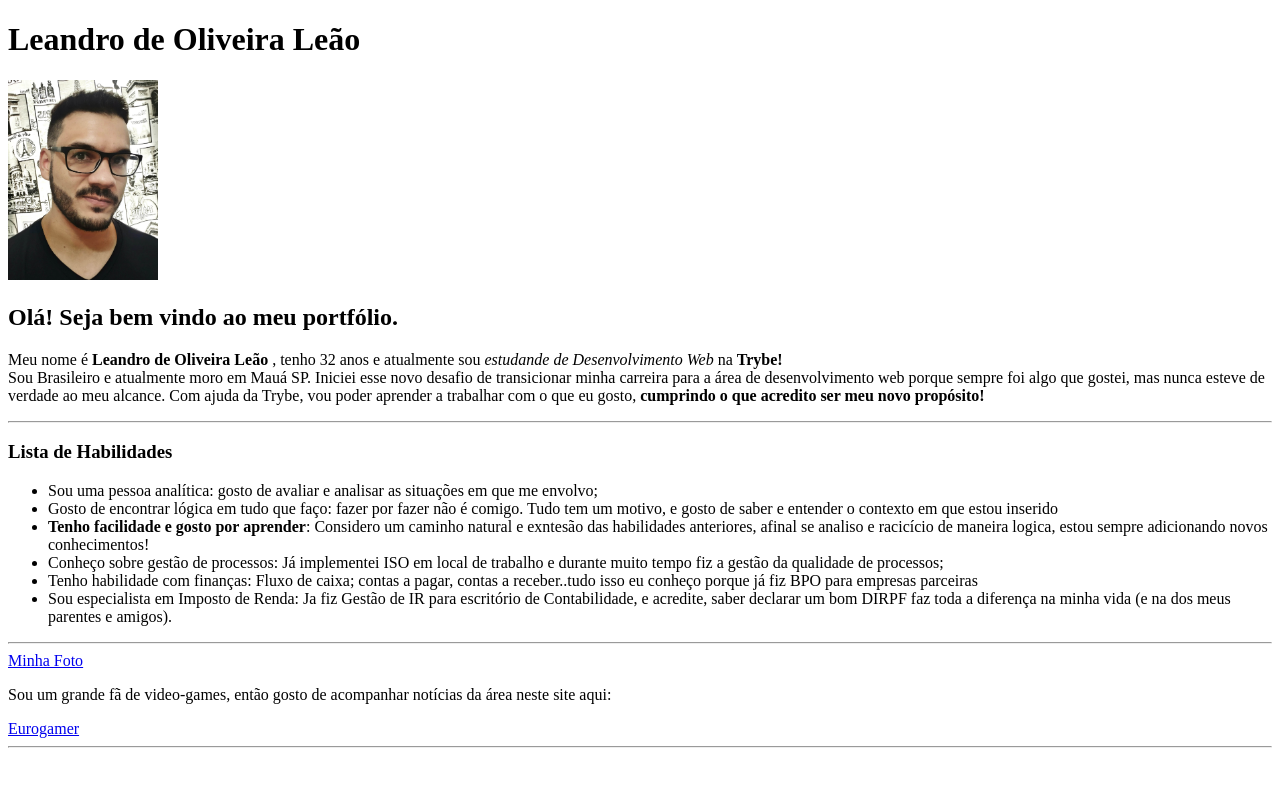
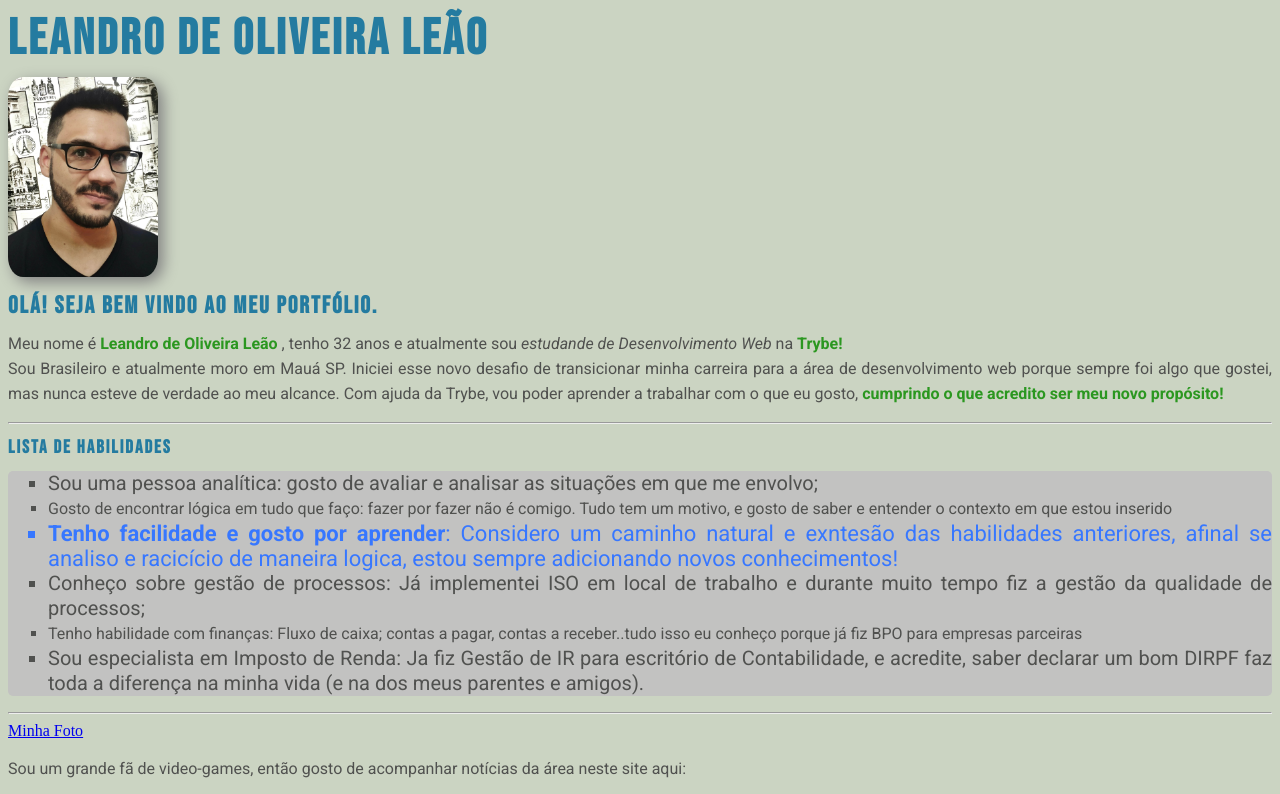
Before and after one commit to leandro-oleao/leandro-oleao.github.io, a plain HTML site: page index.html in a window 1280 px wide. Shown: the top 794 px of the page. Drawn offline with Linux system fonts and the light colour scheme.

Commit message:
Inclusao de CSS no Portfolio - V.01

```diff
--- a/index.html
+++ b/index.html
@@ -3,21 +3,72 @@
 <head>
     <meta charset="UTF-8">
     <title>Portfólio - Leandro de Oliveira Leão</title>
+    <link rel="preconnect" href="https://fonts.googleapis.com">
+<link rel="preconnect" href="https://fonts.gstatic.com" crossorigin>
+<link href="https://fonts.googleapis.com/css2?family=Bebas+Neue&display=swap" rel="stylesheet">
+<link rel="preconnect" href="https://fonts.googleapis.com">
+<link rel="preconnect" href="https://fonts.gstatic.com" crossorigin>
+<link href="https://fonts.googleapis.com/css2?family=Bebas+Neue&family=Roboto:ital,wght@0,100;0,300;0,400;0,500;0,700;0,900;1,100;1,300;1,400;1,500;1,700;1,900&display=swap" rel="stylesheet">
+
+    <style>
+        body {
+            background-color: #cbd4c2;
+            }
+
+        h1 {
+            font-family: bebas neue;
+            color: #247ba0;
+            font-size: 50px;
+            line-height: 10px;
+            letter-spacing: 3px;
+            }
+
+        p, li {
+            font-family: roboto;
+            color: #50514f;
+            text-align: justify;
+            line-height: 25px
+            }
+
+        h2, h3 {
+            font-family: bebas neue;
+            line-height: 10px;
+            letter-spacing: 2px;
+            color: #247ba0;
+                }
+
+        ul {
+            border-radius: 5px;
+            background-color: #c2c2c1;
+            list-style:square;
+            line-height: 25px ;
+        }
+
+        .list-size01 {
+            font-size: 20px;
+        }
+
+        .list-size-special {
+            font-size: 22px;
+            color: #3777FF;
+        }
+
+    </style>
 </head>
 <body>
     <h1 id="inicio">Leandro de Oliveira Leão</h1>
-    <img src="/imagens/leandro.jpg" alt="Rosto do Leandro sorrindo para a foto" width="150px">
+    <img style="border-radius: 10%;box-shadow:5px 5px 15px gray;" src="/imagens/leandro.jpg" alt="Rosto do Leandro sorrindo para a foto" width="150px">
     <h2>Olá! Seja bem vindo ao meu portfólio.</h2>
-    <p id="descricao">Meu nome é <strong>Leandro de Oliveira Leão</strong> , tenho 32 anos e atualmente sou <em>estudande de Desenvolvimento Web</em> na <strong>Trybe!</strong><br> Sou Brasileiro e atualmente moro em Mauá SP. Iniciei esse novo desafio de transicionar minha carreira para a área de desenvolvimento web porque sempre foi algo que gostei, mas nunca esteve de verdade ao meu alcance. Com ajuda da Trybe, vou poder aprender a trabalhar com o que eu gosto, <strong>cumprindo o que acredito ser meu novo propósito!</strong> </p>
+    <p id="descricao">Meu nome é <strong style="color: #2b9720;">Leandro de Oliveira Leão</strong> , tenho 32 anos e atualmente sou <em>estudande de Desenvolvimento Web</em> na <strong style="color: #2b9720;">Trybe!</strong><br> Sou Brasileiro e atualmente moro em Mauá SP. Iniciei esse novo desafio de transicionar minha carreira para a área de desenvolvimento web porque sempre foi algo que gostei, mas nunca esteve de verdade ao meu alcance. Com ajuda da Trybe, vou poder aprender a trabalhar com o que eu gosto, <strong style="color: #2b9720;">cumprindo o que acredito ser meu novo propósito!</strong> </p>
     <hr>
     <h3 id="habilidade">Lista de Habilidades</h3>
     <ul>
-        <li>Sou uma pessoa analítica: gosto de avaliar e analisar as situações em que me envolvo;</li>
+        <li class="list-size01">Sou uma pessoa analítica: gosto de avaliar e analisar as situações em que me envolvo;</li>
         <li>Gosto de encontrar lógica em tudo que faço: fazer por fazer não é comigo. Tudo tem um motivo, e gosto de saber e entender o contexto em que estou inserido</li>
-        <li><strong>Tenho facilidade e gosto por aprender</strong>: Considero um caminho natural e exntesão das habilidades anteriores, afinal se analiso e racicício de maneira logica, estou sempre adicionando novos conhecimentos! </li>
-        <li>Conheço sobre gestão de processos: Já implementei ISO em local de trabalho e durante muito tempo fiz a gestão da qualidade de processos;</li>
+        <li class="list-size-special"><strong>Tenho facilidade e gosto por aprender</strong>: Considero um caminho natural e exntesão das habilidades anteriores, afinal se analiso e racicício de maneira logica, estou sempre adicionando novos conhecimentos! </li>
+        <li class="list-size01">Conheço sobre gestão de processos: Já implementei ISO em local de trabalho e durante muito tempo fiz a gestão da qualidade de processos;</li>
         <li>Tenho habilidade com finanças: Fluxo de caixa; contas a pagar, contas a receber..tudo isso eu conheço porque já fiz BPO para empresas parceiras</li>
-        <li>Sou especialista em Imposto de Renda: Ja fiz Gestão de IR para escritório de Contabilidade, e acredite, saber declarar um bom DIRPF faz toda a diferença na minha vida (e na dos meus parentes e amigos).</li>
+        <li class="list-size01">Sou especialista em Imposto de Renda: Ja fiz Gestão de IR para escritório de Contabilidade, e acredite, saber declarar um bom DIRPF faz toda a diferença na minha vida (e na dos meus parentes e amigos).</li>
     </ul>
     <hr>
     <a id="minhafoto" href="/imagens/leandro.jpg" target="_blank">Minha Foto</a>
```
